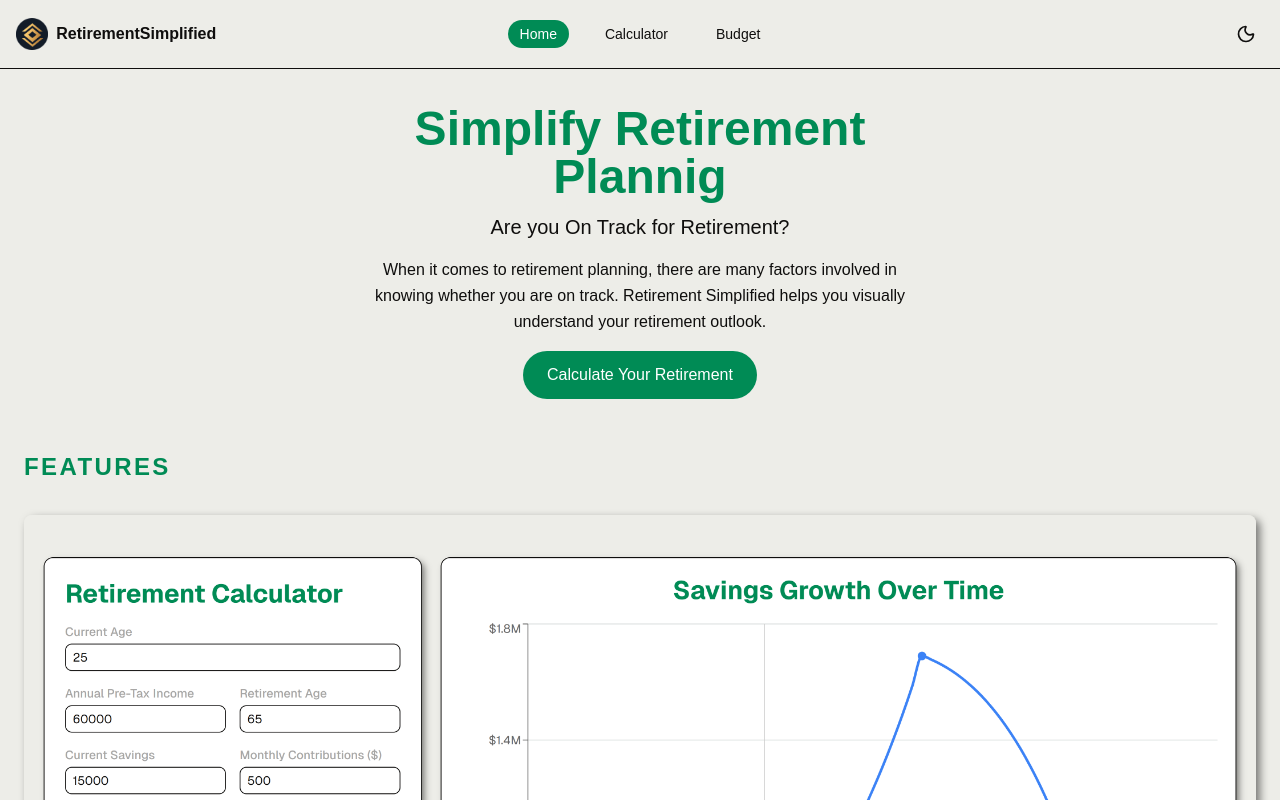
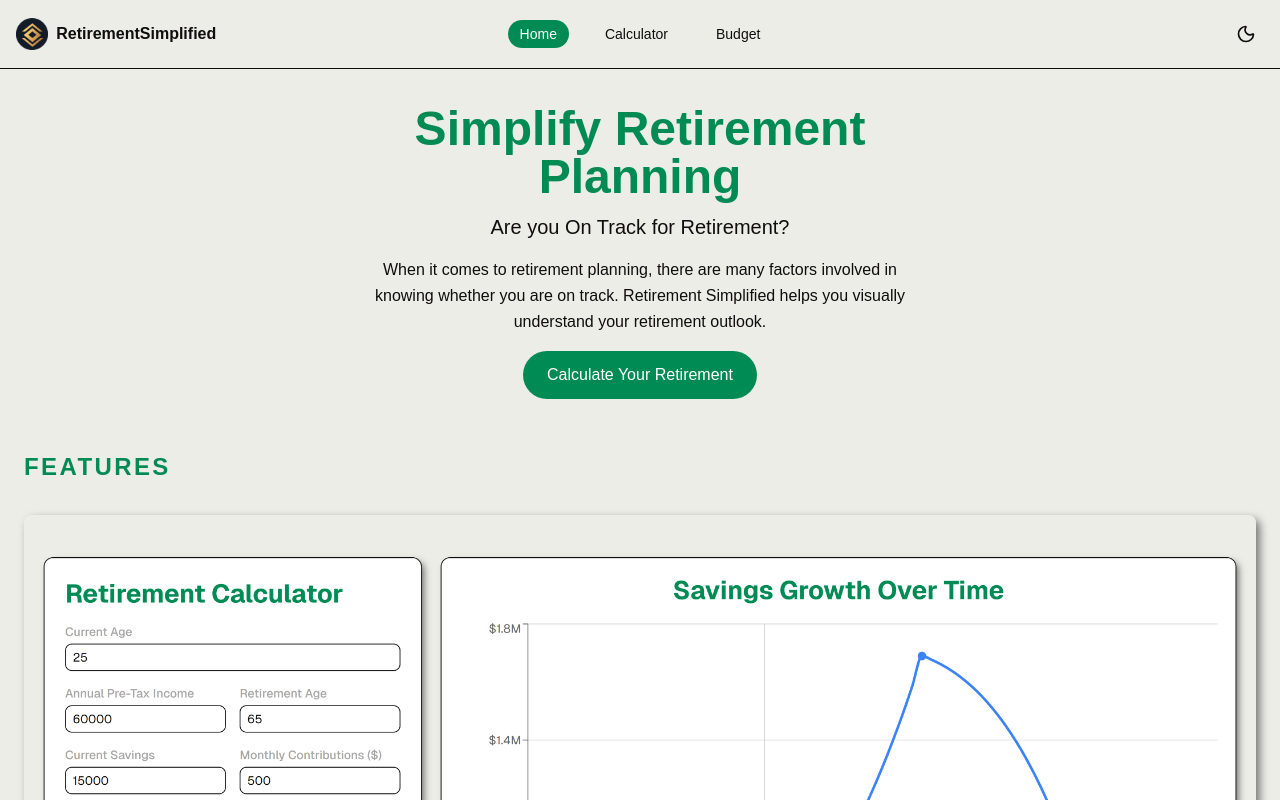
Before and after one commit to cramoscervantes/retirement-website, a React (Vite) app: page /#/ in a window 1280 px wide. Shown: the top 800 px of the page. Built offline with nearby package versions, Linux system fonts and the light colour scheme.

Commit message:
Fix typo: Plannig -> Planning in homepage hero

```diff
--- a/src/pages/Home.jsx
+++ b/src/pages/Home.jsx
@@ -8,7 +8,7 @@ function Home() {
         <main className="bg-page-bg dark:bg-slate-900 min-h-screen">
             <div className="max-w-7xl mx-auto px-6 py-8">
                 <section className="text-center max-w-xl mx-auto py-1">
-                    <h1 className="text-5xl font-extrabold text-brand">Simplify Retirement Plannig</h1>
+                    <h1 className="text-5xl font-extrabold text-brand">Simplify Retirement Planning</h1>
                     <h2 className="text-xl text-text-primary dark:text-slate-300 mt-3">Are you On Track for Retirement?</h2>
                     <p className="text-text-primary dark:text-slate-300 leading-relaxed m-4">When it comes to retirement
                         planning, there are many factors involved in knowing whether you are on track.
```
